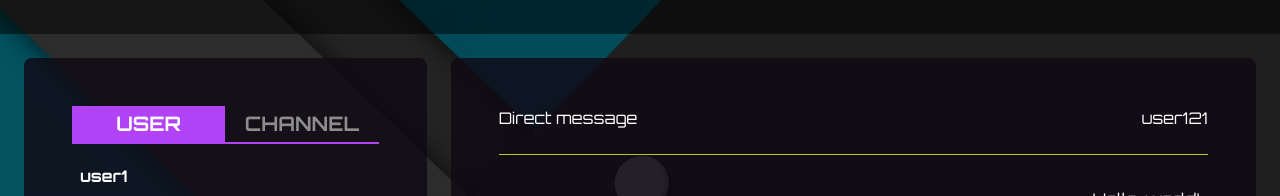
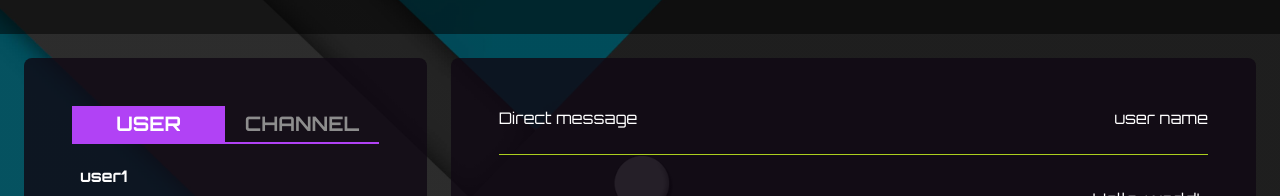
Before and after one commit to ssoyeong-lee/frontend, a Next.js app: page /chat in a window 1280 px wide. Shown: the part 86-282 px from the top of the page. Built offline with nearby package versions, Linux system fonts and the light colour scheme.

Commit message:
Fix: chatcard top 분리 및 선택 타입에 따른 렌더링

```diff
--- a/src/card/chat/ChatCard.tsx
+++ b/src/card/chat/ChatCard.tsx
@@ -32,7 +32,14 @@ export default function ChatCard({ type, selectedId }: Props) {
     setMsg(e.target.value);
   };
 
-  const icons = (
+  const top = (
+    <FlexBox className="w-full justify-between">
+      <div>{type === "user" ? "Direct message" : "Channel"}</div>
+      <FlexBox className="gap-3">
+        <div>{type === "user" ? "user name" : "channel name"}</div>
+        {type === "user" ? (
+          ""
+        ) : (
           <>
             <Icon
               src="/icon/blockList.svg"
@@ -47,17 +54,14 @@ export default function ChatCard({ type, selectedId }: Props) {
               alt="name"
             />
           </>
+        )}
+      </FlexBox>
+    </FlexBox>
   );
   return (
     <Card>
       <FlexBox direction="col" className="w-full h-full gap-6">
-        <FlexBox className="w-full justify-between">
-          <div>Direct message</div>
-          <FlexBox className="gap-3">
-            <div>user121</div>
-            {type === "channel" ? icons : ""}
-          </FlexBox>
-        </FlexBox>
+        {top}
         <Divider color="yellow" />
         <ChatDisplay />
         <IconInput
--- a/src/components/modal/ChannelInfoModal.tsx
+++ b/src/components/modal/ChannelInfoModal.tsx
@@ -41,7 +41,6 @@ export default  function ChannelInfoModal(){
             </FlexBox>
           </ScrollBox>
         </FlexBox>
-
       </FlexBox>
     </FlexBox>
   );
```
Lines whose indentation alone changed are shown as unchanged.
